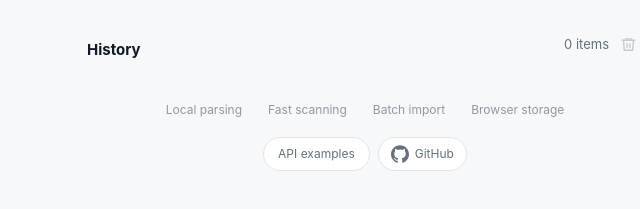
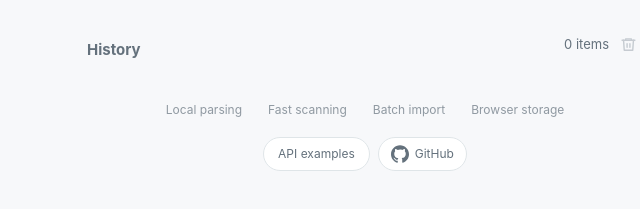
Before and after one commit to Zhu-junwei/2fa, a website: page public/index.html in a window 1280 px wide. Shown: the part 427-636 px from the top of the page, 275-915 px from the left. Drawn offline with Linux system fonts and the light colour scheme.

Commit message:
Use muted color for history heading to match other text

```diff
--- a/public/assets/styles.css
+++ b/public/assets/styles.css
@@ -551,7 +551,7 @@ button {
 
 .history-head h2 {
   margin: 0;
-  color: var(--text);
+  color: var(--muted);
   font-size: 15px;
   font-weight: 720;
 }
```
